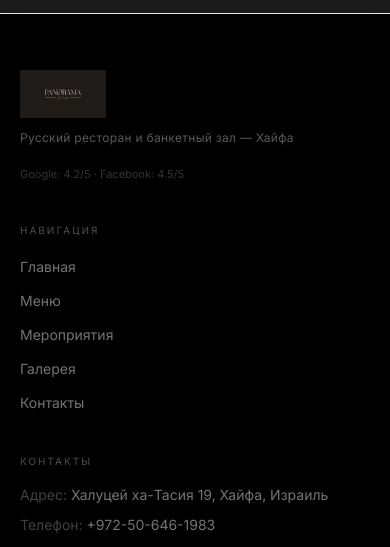
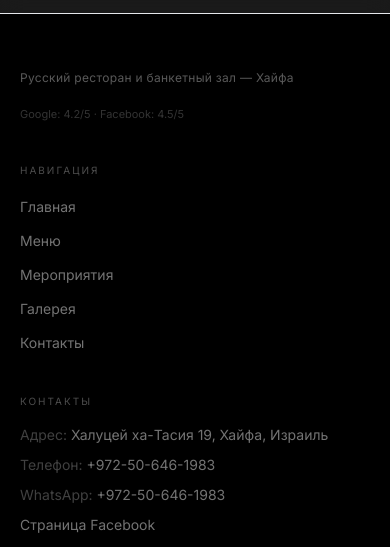
Before and after one commit to ediftw17/panorama-style-website, a Next.js app: page /gallery in a window 390 px wide. Shown: the part 831-1378 px from the top of the page. Built offline with nearby package versions, Linux system fonts and the light colour scheme; no server answers.

Commit message:
Remove footer logo, fix phone dir=ltr in footer/sticky bar, swap Playfair for Cormorant Garamond, fix hero one-liner

```diff
--- a/app/layout.tsx
+++ b/app/layout.tsx
@@ -1,5 +1,5 @@
 import type { Metadata } from 'next'
-import { Playfair_Display, Inter, Noto_Serif_Hebrew, Heebo } from 'next/font/google'
+import { Cormorant_Garamond, Inter, Noto_Serif_Hebrew, Heebo } from 'next/font/google'
 import './globals.css'
 import { LanguageProvider } from '@/lib/LanguageContext'
 import Nav from '@/components/Nav'
@@ -8,10 +8,10 @@ import WhatsAppButton from '@/components/WhatsAppButton'
 import ScrollReveal from '@/components/ScrollReveal'
 import StickyContactBar from '@/components/StickyContactBar'
 
-// Display/headings — Playfair Display (Latin + Cyrillic)
-const playfair = Playfair_Display({
+// Display/headings — Cormorant Garamond (modern luxury, Latin + Cyrillic)
+const playfair = Cormorant_Garamond({
   subsets: ['latin', 'cyrillic'],
-  weight: ['400', '500', '600', '700', '800', '900'],
+  weight: ['300', '400', '500', '600', '700'],
   style: ['normal', 'italic'],
   variable: '--font-playfair',
   display: 'swap',
--- a/components/Footer.tsx
+++ b/components/Footer.tsx
@@ -23,16 +23,8 @@ export default function Footer() {
       <div className="max-w-7xl mx-auto px-5 sm:px-8 py-14">
         <div className="grid grid-cols-1 md:grid-cols-3 gap-10">
 
-          {/* Col 1: Logo + tagline */}
+          {/* Col 1: Tagline */}
           <div>
-            <Image
-              src="/images/logo.png"
-              alt="Panorama Style"
-              width={180}
-              height={64}
-              className="h-12 w-auto object-contain mb-3"
-              unoptimized
-            />
             <div className="text-white/35 text-xs font-sans mb-5 tracking-wide">{t.footer.tagline}</div>
             <div className="text-white/20 text-[11px] font-sans">
               Google: 4.2/5 · Facebook: 4.5/5
@@ -76,7 +68,7 @@ export default function Footer() {
                 href={`tel:${t.contact.phone.replace(/[^+\d]/g, '')}`}
                 className="block text-white/45 hover:text-gold transition-colors"
               >
-                <span className="text-white/25">{lang === 'he' ? 'טלפון' : lang === 'en' ? 'Phone' : 'Телефон'}:</span> {t.contact.phone}
+                <span className="text-white/25">{lang === 'he' ? 'טלפון' : lang === 'en' ? 'Phone' : 'Телефон'}:</span> <span dir="ltr">{t.contact.phone}</span>
               </a>
               <a
                 href="https://wa.me/972506461983"
@@ -84,7 +76,7 @@ export default function Footer() {
                 rel="noopener noreferrer"
                 className="block text-white/45 hover:text-gold transition-colors"
               >
-                <span className="text-white/25">WhatsApp:</span> {t.contact.whatsapp}
+                <span className="text-white/25">WhatsApp:</span> <span dir="ltr">{t.contact.whatsapp}</span>
               </a>
               <a
                 href="https://www.facebook.com/people/Panorama-Style/100041307526123/"
--- a/components/Hero.tsx
+++ b/components/Hero.tsx
@@ -66,7 +66,7 @@ export default function Hero() {
         </a>
 
         {/* Venue name */}
-        <p className="animate-fade-in-up font-playfair text-white font-semibold tracking-normal mb-3" style={{ fontSize: 'clamp(52px, 8vw, 100px)', animationDelay: '300ms' }}>
+        <p className="animate-fade-in-up font-playfair text-white font-semibold tracking-normal mb-3 whitespace-nowrap" style={{ fontSize: 'clamp(36px, 8vw, 100px)', animationDelay: '300ms' }}>
           Panorama Style
         </p>
 
--- a/components/StickyContactBar.tsx
+++ b/components/StickyContactBar.tsx
@@ -32,7 +32,7 @@ export default function StickyContactBar() {
               <PhoneIcon />
               {callLabel}
             </div>
-            <span className="text-[11px] font-normal opacity-50">{WA_PHONE_DISPLAY}</span>
+            <span className="text-[11px] font-normal opacity-50" dir="ltr">{WA_PHONE_DISPLAY}</span>
           </a>
           <a
             href={waUrl(lang)}
@@ -44,7 +44,7 @@ export default function StickyContactBar() {
               <WaIcon />
               WhatsApp
             </div>
-            <span className="text-[11px] font-normal opacity-70 mt-0.5">{WA_DISPLAY}</span>
+            <span className="text-[11px] font-normal opacity-70 mt-0.5" dir="ltr">{WA_DISPLAY}</span>
           </a>
         </div>
       </div>
```
